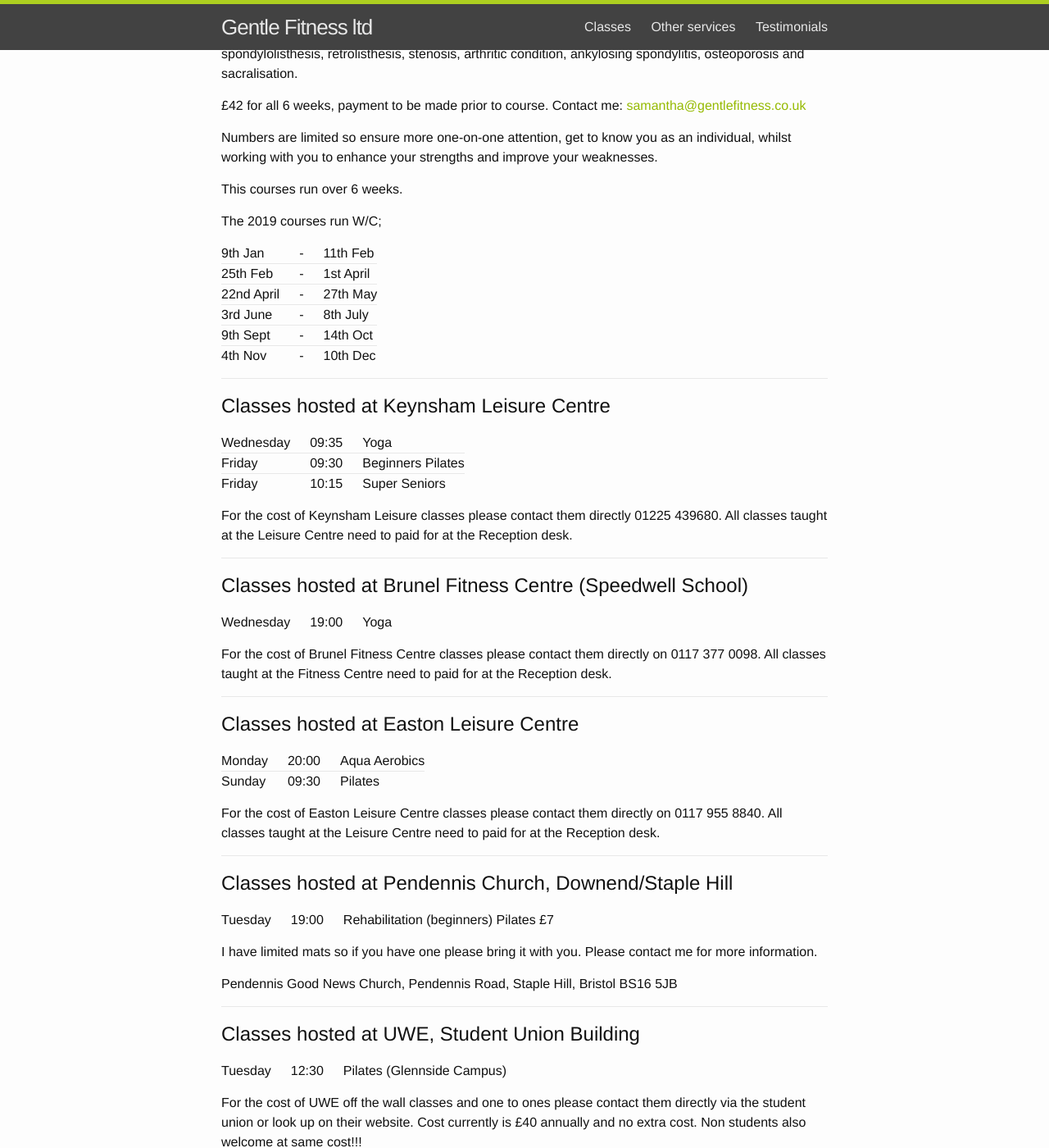
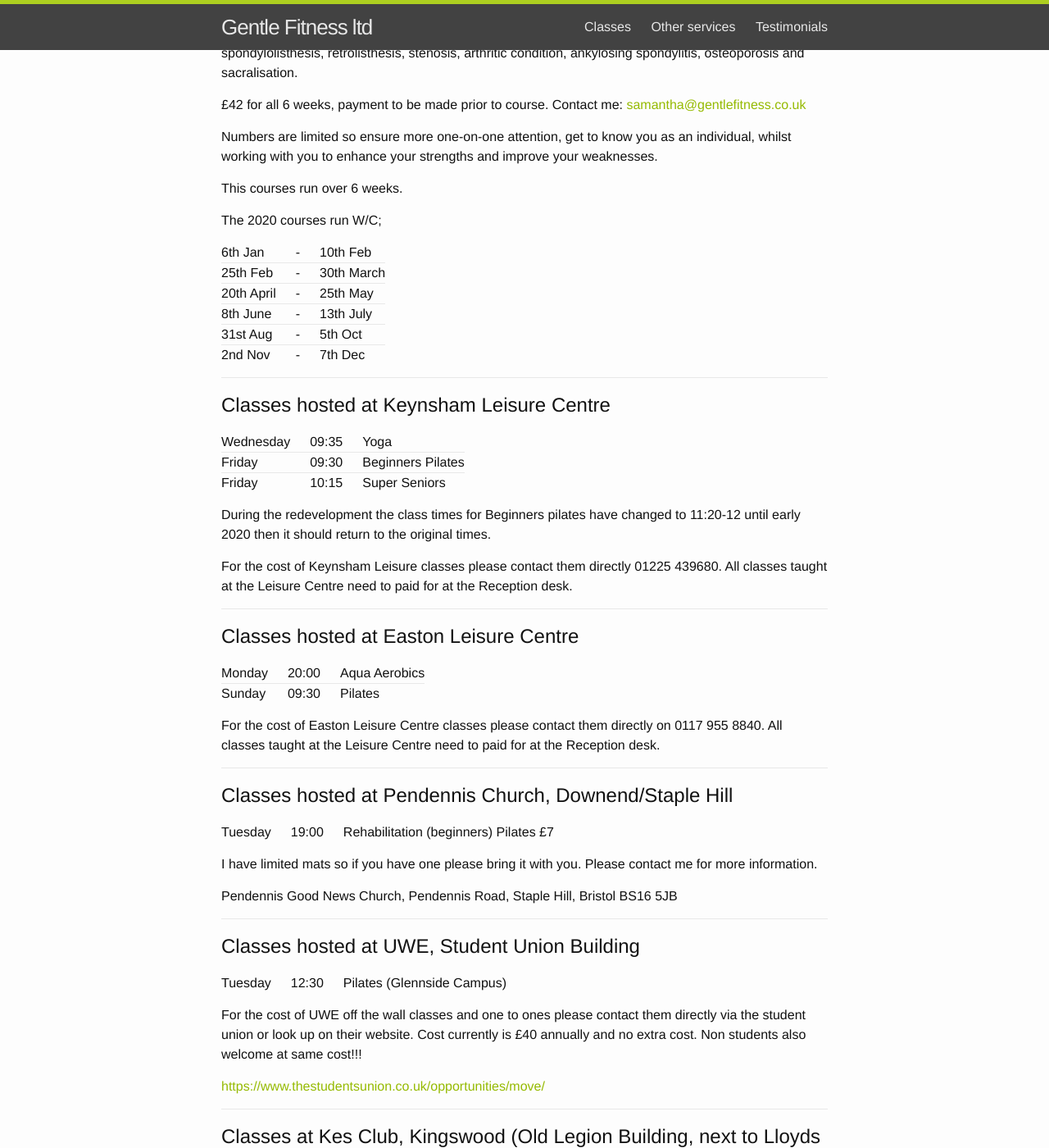
Before and after one commit to gentlefitness-www/gentlefitness-www, a Jekyll site: the page built from classes.md, in a window 1280 px wide and 1400 px high, scrolled down 1197 px. Shown: the whole window at 82% size. Built offline with Jekyll 4.4.1, drawn with Linux system fonts in a browser that asks for light colours; some of the changed text lies outside the part shown.

Commit message:
Oct 19 updates to classes

```diff
--- a/classes.md
+++ b/classes.md
@@ -24,6 +25,8 @@
 [facebook page]({{ site.facebook_url }})
 
 ||**Monday**                                       |
+|11:00|Pilates             |Compton Dando Village Hall|
+|13:00|Referral Class      |Kingswood Leisure Centre|
 |20:00|Aqua Aerobics       |Easton Leisure Centre  |
 ||**Tuesday**                                      |
 |11:00|Super Seniors £4    |Kes Club, Kingswood    |
@@ -32,13 +35,10 @@
 |20:00|Spine Safe Course (6 weeks)|Pendennis Church, Downend/Staple Hill|
 ||**Wednesday**                                    |
 |09:35|Yoga class          |Keynsham Leisure Centre|
-|11:30|Spine Safe Course (6 weeks)|Brunel Fitness Centre|
-|19:00|Yoga                |Brunel Fitness Centre  |
-|20:00|Spine Safe Course (6 weeks)|Brunel Fitness Centre|
 ||**Friday**                                       |
 |09:30|Beginners Pilates   |Keynsham Leisure Centre|
 |10:15|Super Seniors       |Keynsham Leisure Centre|
-|20:00|Spine Safe Course (6 weeks)|Keynsham Leisure Centre|
+|19:00|Stretch and Flex    |Pendennis Church, Downend/Staple Hill|
 ||**Saturday**                                     |
 |09:00|Pilates             |Kingswood Leisure Centre|
 |10:00|Pilates             |Kingswood Leisure Centre|
@@ -61,14 +61,14 @@
 
 This courses run over 6 weeks.
 
-The 2019 courses run W/C;
+The 2020 courses run W/C;
 
-|9th Jan   | - |11th Feb|
-|25th Feb  | - |1st April|
-|22nd April| - |27th May|
-|3rd June  | - |8th July|
-|9th Sept  | - |14th Oct|
-|4th Nov   | - |10th Dec|
+|6th Jan   | - |10th Feb|
+|25th Feb  | - |30th March|
+|20th April| - |25th May|
+|8th June  | - |13th July|
+|31st Aug  | - |5th Oct|
+|2nd Nov   | - |7th Dec|
 
 -------------------------------------------------------------------------------
 
@@ -78,17 +78,11 @@
 |Friday   |09:30|Beginners Pilates|
 |Friday   |10:15|Super Seniors    |
 
+During the redevelopment the class times for Beginners pilates have changed to
+11:20-12 until early 2020 then it should return to the original times.
+
 For the cost of Keynsham Leisure classes please contact them directly 01225 439680.
 All classes taught at the Leisure Centre need to paid for at the Reception desk.
-
--------------------------------------------------------------------------------
-
-## Classes hosted at Brunel Fitness Centre (Speedwell School)
-
-|Wednesday|19:00|Yoga|
-
-For the cost of Brunel Fitness Centre classes please contact them directly on 0117 377 0098.
-All classes taught at the Fitness Centre need to paid for at the Reception desk.
 
 -------------------------------------------------------------------------------
 
```
Also changed, not shown: other parts of classes.md (+1 -0 lines).
